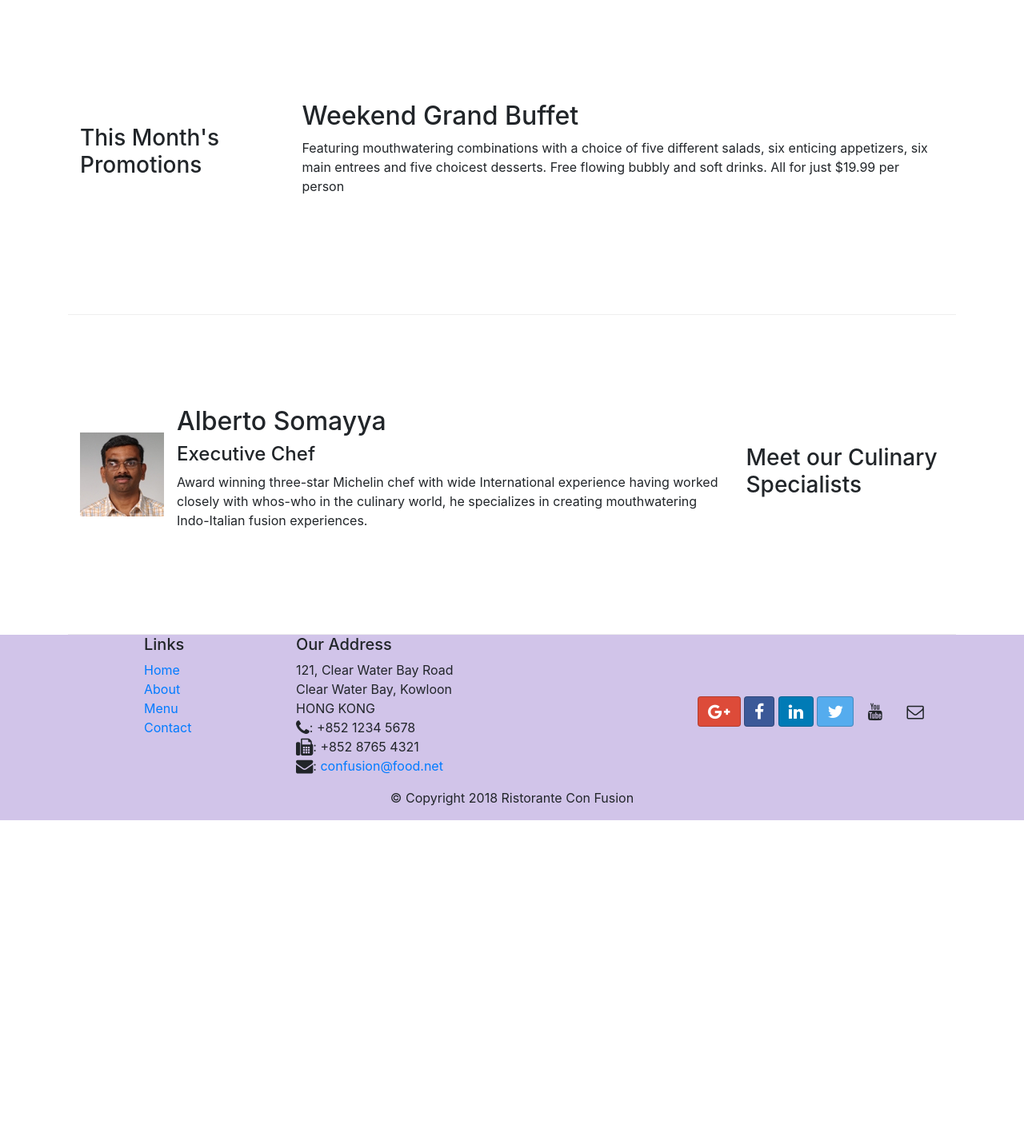
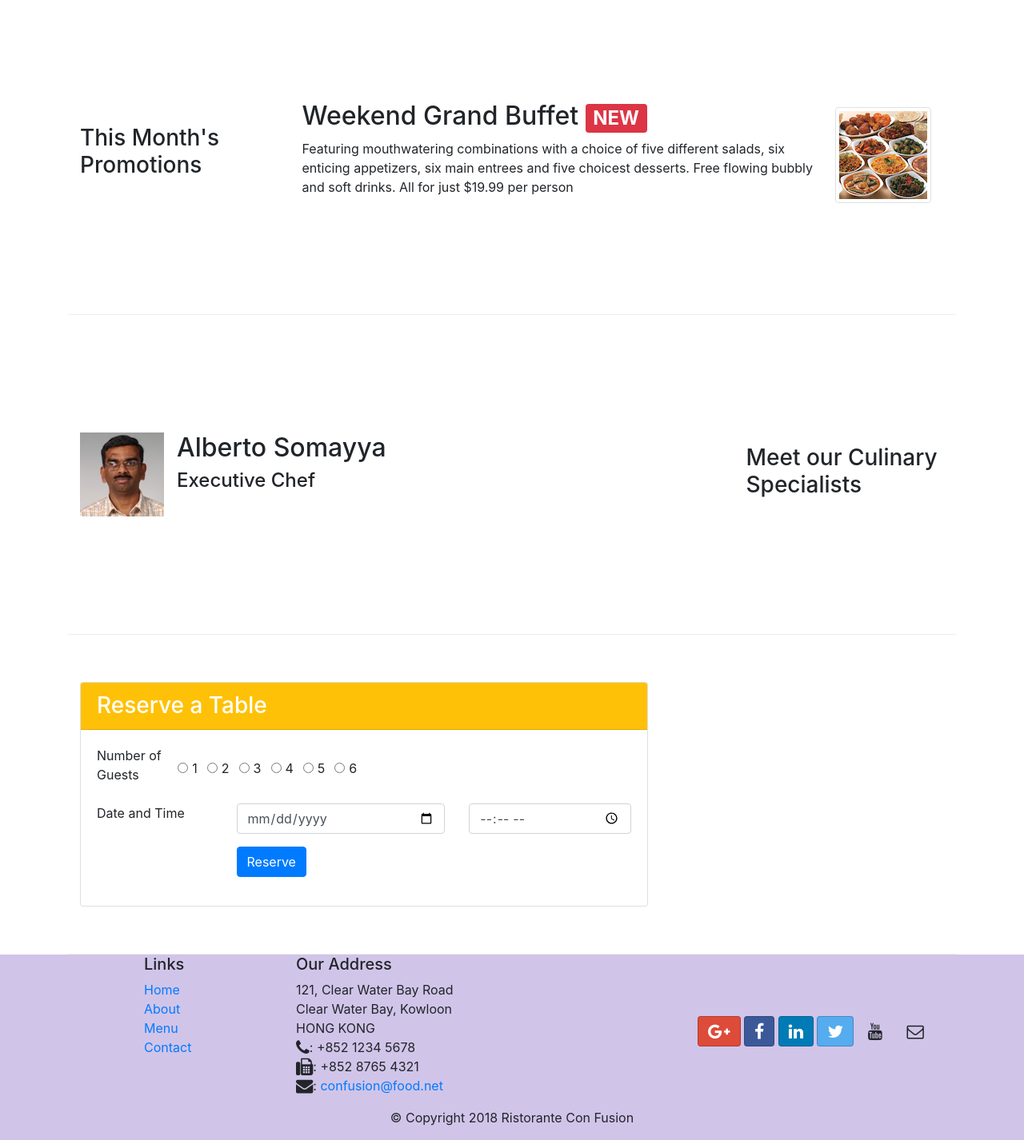
Before and after one commit to pierrettemugisha/Coursera, a website: page Bootstrap4/conFusion/index.html in a window 1280 px wide. Shown: the part 740-2166 px from the top of the page at 80% size. Before the commit the page ends 1766 px from the top, so only its background shows below. Drawn offline with nearby package versions, Linux system fonts and the light colour scheme.

Commit message:
Asignment 2

```diff
--- a/Bootstrap4/conFusion/index.html
+++ b/Bootstrap4/conFusion/index.html
@@ -49,8 +49,10 @@
                 <div class="col-12 col-sm align-items-center">
                     <img src="img/logo.png" class="img-fluid">
                 </div>
+                <div class="col-12 col-sm">
+                    <button class="btn btn-warning btn-lg btn-block" data-target="#reservetable"><strong>Reserve Table</strong></button>
+                </div>
             </div>
-        </div>
     </header>
 
     <div class="container">
@@ -63,7 +65,7 @@
                     <img class="d-flex mr-3 img-thumbnail align-self-center" src="img/uthappizza.png" alt="uthappizza">
                     <div class="media-body">
                         <h2 class="mt-0">Uthappizza <span class="badge badge-danger">HOT</span> <span class="badge badge-pill badge-secondary">$4.99</span></h2>
-                        <p>A unique combination of Indian Uthappam (pancake) and Italian pizza, topped with Cerignola olives, ripe vine cherry tomatoes, Vidalia onion, Guntur chillies and Buffalo Paneer.</p>
+                        <p class="d-none d-sm-block">A unique combination of Indian Uthappam (pancake) and Italian pizza, topped with Cerignola olives, ripe vine cherry tomatoes, Vidalia onion, Guntur chillies and Buffalo Paneer.</p>
                     </div>
                 </div>
             </div>
@@ -75,8 +77,13 @@
                 <h3>This Month's Promotions</h3>
             </div>
             <div class="col col-sm col-md">
-                <h2>Weekend Grand Buffet</h2>
-                <p>Featuring mouthwatering combinations with a choice of five different salads, six enticing appetizers, six main entrees and five choicest desserts. Free flowing bubbly and soft drinks. All for just $19.99 per person </p>
+                <div class="media">
+                    <img class="d-flex mr-3 img-thumbnail align-self-center order-last" src="img/buffet.png" alt="buffet">
+                    <div class="media-body">
+                        <h2>Weekend Grand Buffet <span class="badge badge-danger">NEW</span></h2>
+                        <p class="d-none d-sm-block">Featuring mouthwatering combinations with a choice of five different salads, six enticing appetizers, six main entrees and five choicest desserts. Free flowing bubbly and soft drinks. All for just $19.99 per person </p>
+                    </div>
+                </div>
             </div>
         </div>
 
@@ -90,7 +97,60 @@
                     <div class="media-body">
                         <h2>Alberto Somayya</h2>
                         <h4>Executive Chef</h4>
-                        <p>Award winning three-star Michelin chef with wide International experience having worked closely with whos-who in the culinary world, he specializes in creating mouthwatering Indo-Italian fusion experiences. </p>
+                        <p class="d-none d-sm-bloc">Award winning three-star Michelin chef with wide International experience having worked closely with whos-who in the culinary world, he specializes in creating mouthwatering Indo-Italian fusion experiences. </p>
+                    </div>
+                </div>
+            </div>
+        </div>
+        <div class="row row-content align-items-center">
+            <div class="col-12 col-sm-8 col-md-8 align-self-center">
+                <div class="card" id="reservetable">
+                    <h3 class="card-header bg-warning text-white">Reserve a Table</h3>
+                    <div class="card-body">
+                        <div class="form-group row">
+                            <label for="numguests" class="col-12 col-md-2">Number of Guests</label>
+                            <div class="form-check form-check-inline">
+                                <input type="radio" class="form-check-input" name="guests" id="guests1" value="1" unckecked>
+                                <label class="form-check-label" for="guests1">1</label>
+                            </div>
+                            <div class="form-check form-check-inline">
+                                <input type="radio" class="form-check-input" name="guests" id="guests2" value="2" unckecked>
+                                <label class="form-check-label" for="guests2">2</label>
+                            </div>
+                            <div class="form-check form-check-inline">
+                                <input type="radio" class="form-check-input" name="guests" id="guests3" value="3" unckecked>
+                                <label class="form-check-label" for="guests3">3</label>
+                            </div>
+                            <div class="form-check form-check-inline">
+                                <input type="radio" class="form-check-input" name="guests" id="guests4" value="4" unckecked>
+                                <label class="form-check-label" for="guests4">4</label>
+                            </div>
+                            <div class="form-check form-check-inline">
+                                <input type="radio" class="form-check-input" name="guests" id="guests5" value="5" unckecked>
+                                <label class="form-check-label" for="guests5">5</label>
+                            </div>
+                            <div class="form-check form-check-inline">
+                                <input type="radio" class="form-check-input" name="guests" id="guests6" value="6" unckecked>
+                                <label class="form-check-label" for="guests6">6</label>
+                            </div>
+                        </div>
+                        <div class="form-group row">
+                            <label for="datetime" class="col-12 col-md-3">Date and Time</label>
+                            <div class="col-12 col-md-5">
+                                <input type="date" class="form-control" id="reservationdate" name="reservationdate" placeholder="Date">
+                            </div>
+                            <div class="col-12 col-md-4">
+                                <input type="time" class="form-control" id="reservationtime" name="reservationtime" placeholder="Time">
+                            </div>
+                        </div>
+
+                        <div class="form-group row">
+                            <div class="offset-md-3 col-md-10">
+                                <button type="submit" class="btn btn-primary">
+                                    Reserve
+                                </button>
+                            </div>
+                        </div>
                     </div>
                 </div>
             </div>
```
